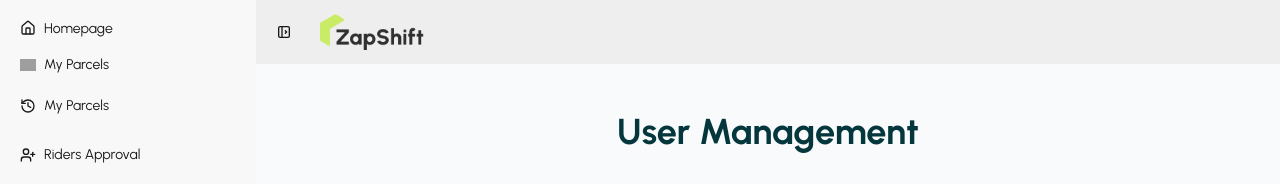
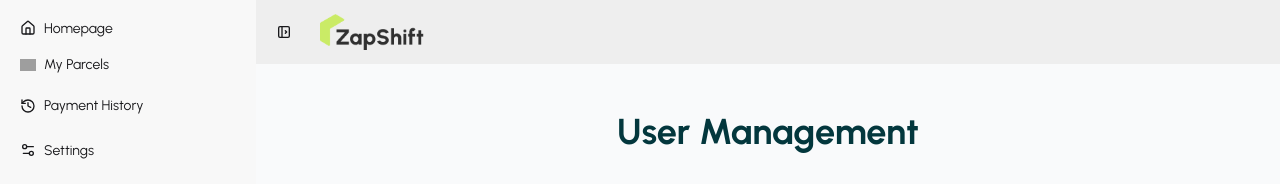
Before and after one commit to obaidullah-miazi-dev/ZapShift-web, a React (Vite) app: page /dashboard/userManagement in a window 1280 px wide. Both pictures are taken after a click on the label "open sidebar". Shown: the top 184 px of the page. Built offline with nearby package versions, Linux system fonts and the light colour scheme; no server answers; grey boxes are pictures that could not be loaded.

Commit message:
hide admin links from normal user

```diff
--- a/src/Layouts/DashboardLayout.jsx
+++ b/src/Layouts/DashboardLayout.jsx
@@ -2,8 +2,10 @@
 import { NavLink, Outlet } from "react-router";
 import logo from '../assets/images/ZapShift-logo.png'
 import { History, User, UserPlus } from "lucide-react";
+import useRole from "../Hooks/useRole";
 
 const DashboardLayout = () => {
+  const {role} = useRole()
   return (
     <div className="drawer lg:drawer-open">
       <input id="my-drawer-4" type="checkbox" className="drawer-toggle" />
@@ -95,13 +97,16 @@
               >
                 {/* Parcels icon */}
                 <History size={16} />
-                <span className="is-drawer-close:hidden">My Parcels</span>
+                <span className="is-drawer-close:hidden">Payment History</span>
               </NavLink>
             </li>
 
 
-            {/* riders approval  */}
-            {/* List item */}
+            {/* admin can access these links  */}
+            {
+              role === 'admin' && <>
+
+              {/* riders approval  */}
             <li>
               <NavLink to="/dashboard/riderApproval"
                 className="is-drawer-close:tooltip is-drawer-close:tooltip-right my-2"
@@ -113,9 +118,7 @@
               </NavLink>
             </li>
 
-
             {/* user management  */}
-            {/* List item */}
             <li>
               <NavLink to="/dashboard/userManagement"
                 className="is-drawer-close:tooltip is-drawer-close:tooltip-right my-2"
@@ -126,6 +129,9 @@
                 <span className="is-drawer-close:hidden">User Management</span>
               </NavLink>
             </li>
+
+              </>
+            }
 
 
 
```
